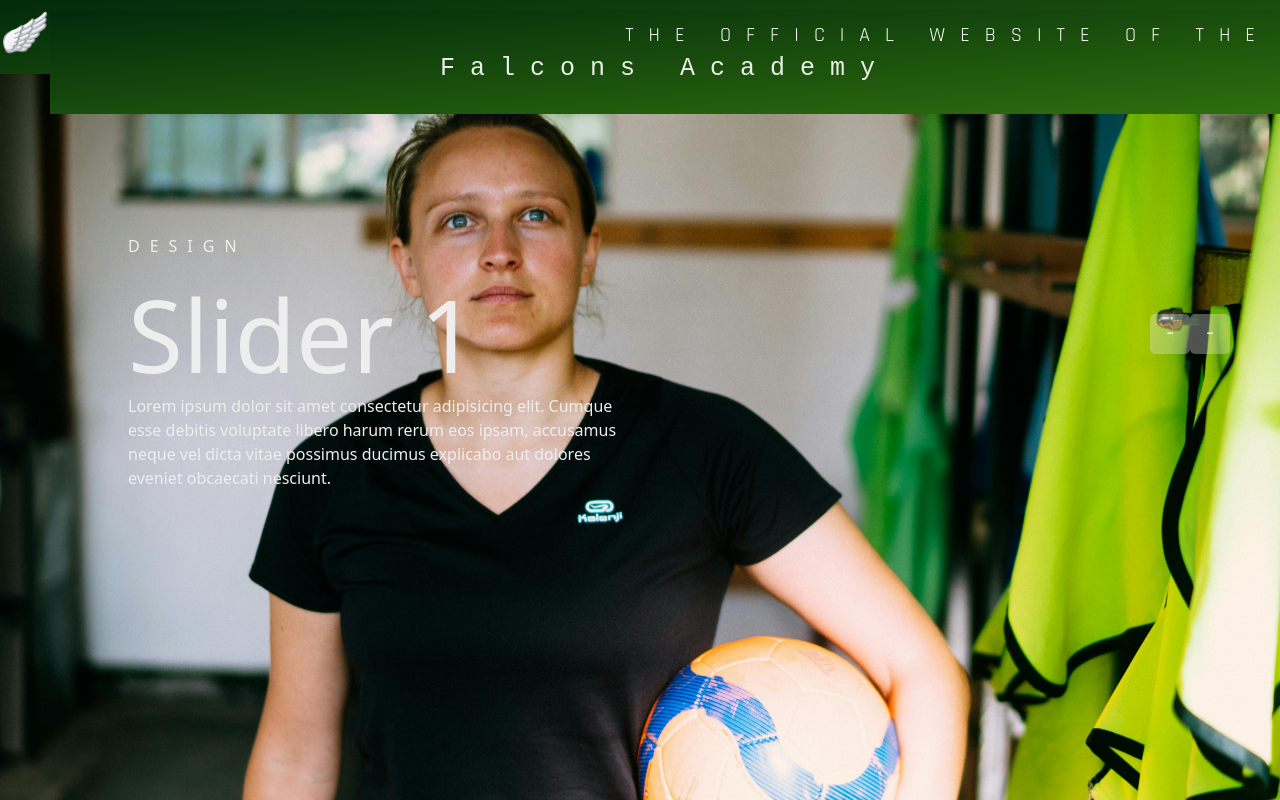
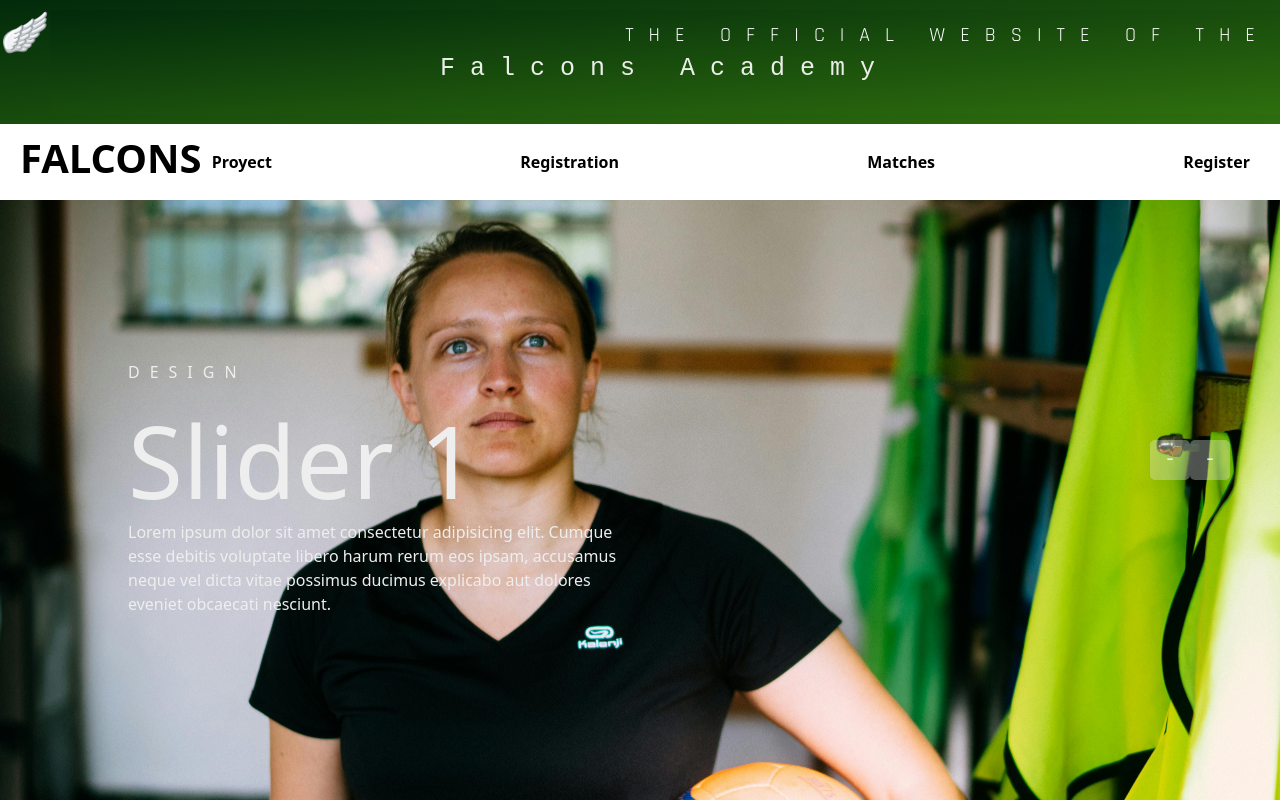
Before and after one commit to jimenezvic/Falcons_Website.github.io, a React (Vite) app in the folder client/falcons/: page /slider in a window 1280 px wide. Shown: the top 800 px of the page. Built offline with nearby package versions, Linux system fonts and the light colour scheme; a web font is replaced by a local one.

Commit message:
links-update/navbar

```diff
--- a/client/falcons/src/components/BottomNav.css
+++ b/client/falcons/src/components/BottomNav.css
@@ -1,12 +1,29 @@
-.bottom{
+.nav-second {
     background-color: white;
-    position:sticky;
-    display:flex;
+    position: sticky;
+    display: flex;
     top: 0;
     color: rgb(0, 0, 0);
     z-index: 1000;
+    align-items: center;
+    padding: 10px 20px;
 }
-.flex{
-    display:flex;
+
+ul {
+    list-style-type: none;
+    display: flex;
     justify-content: space-between;
+    width: 100%;
+    margin: 0;
+    padding: 0;
 }
+
+li {
+    margin: 0 10px;
+}
+
+.links {
+    text-decoration: none;
+    color: black;
+    font-weight: bold;
+}
--- a/client/falcons/src/components/BottomNav.jsx
+++ b/client/falcons/src/components/BottomNav.jsx
@@ -1,18 +1,23 @@
-import React, { useState, useEffect } from 'react';
-import {Link} from 'react-router-dom'
+import React from 'react';
+import { Link } from 'react-router-dom';
 import './BottomNav.css';
 
-function BottomNav(){
+function BottomNav() {
   return (
-<>
-
-    <nav className="nav-second">
-
-    </nav>
-
-</>
-
-
+    <>
+      <nav className="nav-second flex">
+        <div className="logo">
+          <h1>FALCONS</h1>
+        </div>
+        <ul className="flex">
+          <li><Link to="/proyect" className="links">Proyect</Link></li>
+          <li><Link to="/registration" className="links">Registration</Link></li>
+          <li><Link to="/" className="links">Matches</Link></li>
+          <li><Link to="/policies" className="links">Register</Link></li>
+        </ul>
+      </nav>
+    </>
   );
 };
+
 export default BottomNav;
--- a/client/falcons/src/components/Nav.css
+++ b/client/falcons/src/components/Nav.css
@@ -1,4 +1,4 @@
-.header {
+/* .header {
   display: flex;
   flex-direction: column;
   width: 100%;
@@ -32,4 +32,4 @@
 
 .nav-content a:hover {
   text-decoration: none;
-}
+} */
--- a/client/falcons/src/components/UpNav.css
+++ b/client/falcons/src/components/UpNav.css
@@ -67,12 +67,12 @@
 
   }
 
-  /* Initially hidden state for the scroll navbar */
+
   .hidden {
     transform: translateY(-100%);
   }
 
-  /* Visible state for the scroll navbar */
+
   .visible {
     transform: translateY(0);
   }
```
